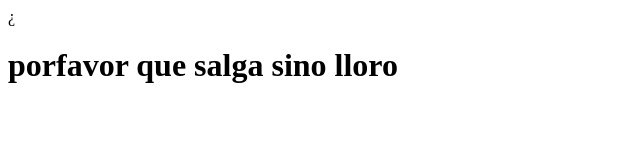
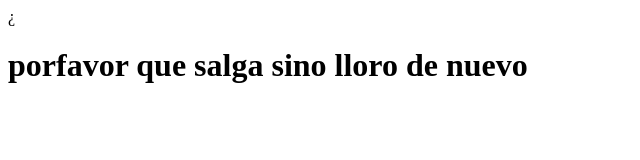
Before and after one commit to fer0908/canelita, a plain HTML site: page index.html in a window 1280 px wide. Shown: the whole page, without its empty margins (0-640 px from the left). Drawn offline with Linux system fonts and the light colour scheme.

Commit message:
visual 2

```diff
--- a/index.html
+++ b/index.html
@@ -1,5 +1,5 @@
 ¿<html>
     <body>
-        <h1>porfavor que salga sino lloro</h1>
+        <h1>porfavor que salga sino lloro de nuevo</h1>
         </body>
 </html>
```
